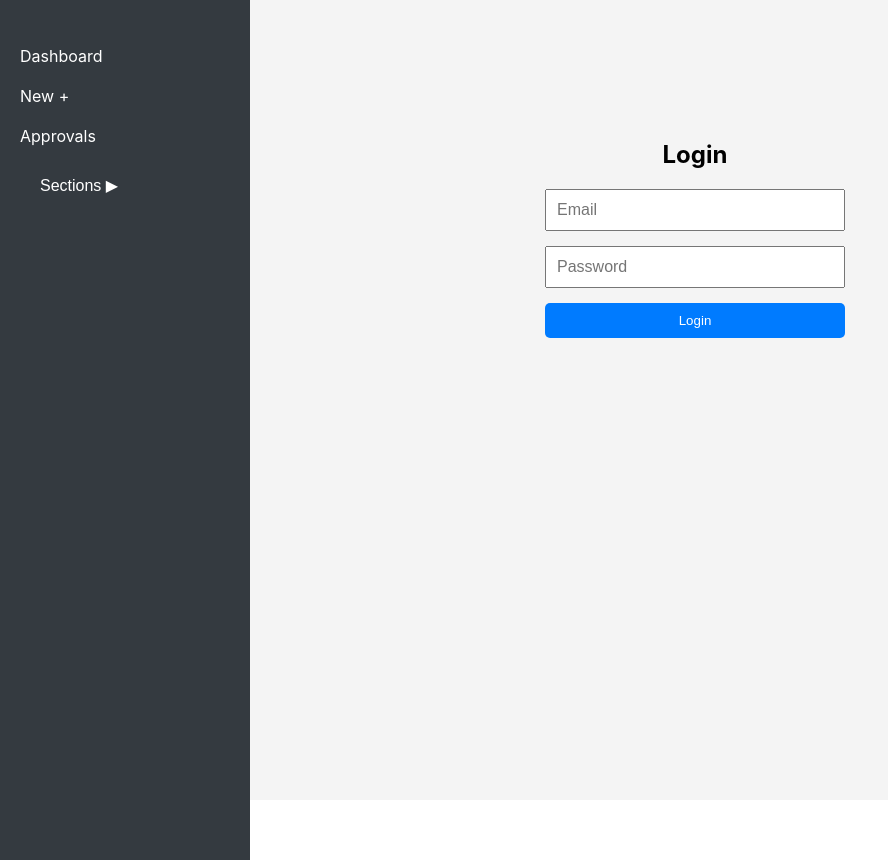
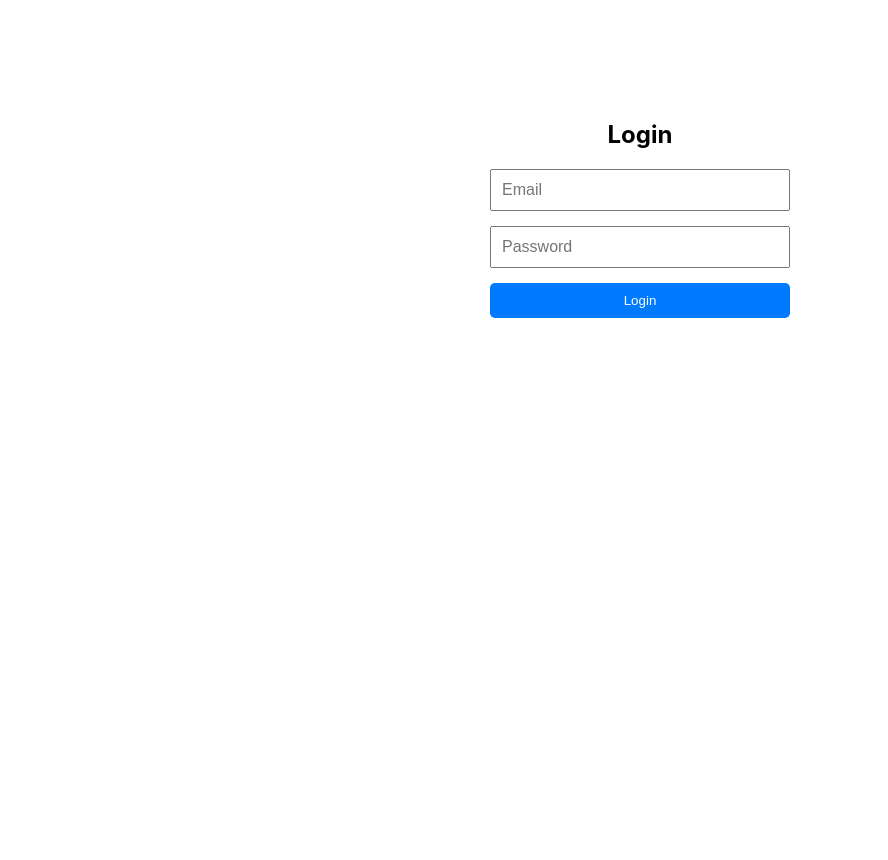
Before and after one commit to Nipuni102/DispatchDesk---Letter-Management-System, a React (Create React App) app: page /login in a window 1280 px wide. Shown: the whole page, without its empty margins (0-888 px from the left). After the commit the page ends 800 px from the top, so only its background shows below. Built offline with nearby package versions, Linux system fonts and the light colour scheme.

Commit message:
log in fixed

```diff
--- a/src/App.js
+++ b/src/App.js
@@ -1,36 +1,32 @@
-import React, { useState } from "react";
 import { BrowserRouter as Router, Routes, Route, Navigate } from "react-router-dom";
-import LoginPage from "./Components/LoginPage";
-import Dashboard from "./Components/Dashboard";
-import NewPage from "./Components/NewPage";
-import Layout from "./Components/Layout";
+import Layout from "./Components/Layout"; // Import Layout
+import LoginPage from "./Components/LoginPage"; // Import LoginPage
+import Dashboard from "./Components/Dashboard"; // Import Dashboard
+import NewPage from "./Components/NewPage"; // Import NewPage
 
 function App() {
-  const [isLoggedIn, setIsLoggedIn] = useState(
-    !!localStorage.getItem("authToken")
-  );
-
-  const handleLogin = () => setIsLoggedIn(true);
-
   return (
     <Router>
-       <Layout>
       <Routes>
+        {/* Default route redirects to Login Page */}
+        <Route path="/" element={<Navigate to="/login" />} />
+
+        {/* Route without Sidebar */}
+        <Route path="/login" element={<LoginPage />} />
+
+        {/* Routes with Sidebar */}
         <Route
-          path="/login"
-          element={!isLoggedIn ? <LoginPage onLogin={handleLogin} /> : <Navigate to="/dashboard" />}
+          path="/*"
+          element={
+            <Layout>
+              <Routes>
+                <Route path="/dashboard" element={<Dashboard />} />
+                <Route path="/new" element={<NewPage />} />
+              </Routes>
+            </Layout>
+          }
         />
-        <Route
-          path="/dashboard"
-          element={isLoggedIn ? <Dashboard /> : <Navigate to="/login" />}
-        />
-        <Route path="*" element={<Navigate to={isLoggedIn ? "/dashboard" : "/login"} />} />
-
-        <Route path="/new" element={<NewPage />} />
-        <Route path="/dashboard" element={<Dashboard />} />
-
       </Routes>
-      </Layout>
     </Router>
   );
 }
--- a/src/Components/LoginPage.js
+++ b/src/Components/LoginPage.js
@@ -1,22 +1,21 @@
 import React, { useState } from "react";
+import { useNavigate } from "react-router-dom";
 import "../styles/LoginPage.css";
 
-const LoginPage = ({ onLogin }) => {
+const LoginPage = () => {
   const [email, setEmail] = useState("");
   const [password, setPassword] = useState("");
   const [error, setError] = useState("");
+  const navigate = useNavigate();
 
   const handleLogin = (e) => {
     e.preventDefault();
-
-    const mockUser = { email: "test@example.com", password: "123456" };
-
-    if (email === mockUser.email && password === mockUser.password) {
-      setError("");
+    // Mock login validation
+    if (email === "test@example.com" && password === "password") {
       localStorage.setItem("authToken", "dummy-token");
-      onLogin();
+      navigate("/dashboard"); // Redirect to dashboard after login
     } else {
-      setError("Invalid email or password.");
+      setError("Invalid email or password");
     }
   };
 
@@ -30,12 +29,14 @@ const LoginPage = ({ onLogin }) => {
           placeholder="Email"
           value={email}
           onChange={(e) => setEmail(e.target.value)}
+          required
         />
         <input
           type="password"
           placeholder="Password"
           value={password}
           onChange={(e) => setPassword(e.target.value)}
+          required
         />
         <button type="submit">Login</button>
       </form>
--- a/src/styles/App.css
+++ b/src/styles/App.css
@@ -12,6 +12,7 @@
     animation: App-logo-spin infinite 20s linear;
   }
 }
+
 
 .App-header {
   background-color: #282c34;
@@ -107,7 +108,6 @@
   cursor: pointer;
   text-align: left;
   width: 100%;
-  padding: 10px 20px;
 }
 
 .sidebar-dropdown-btn:hover {
```
